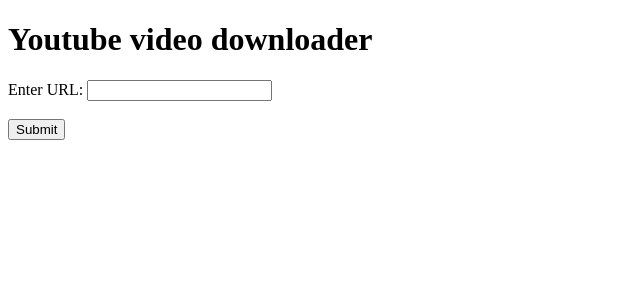
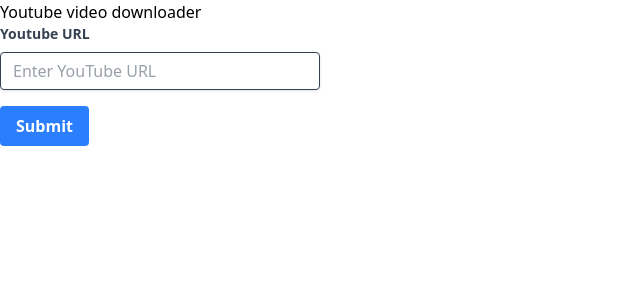
Before and after one commit to Hakuprogramming/youtubedl, a Django app: page / in a window 1280 px wide. Shown: the top 300 px of the page, without its empty margins (0-640 px from the left). Run offline with Django 5.2, Linux system fonts and the light colour scheme.

Commit message:
Change website ui

```diff
--- a/youtube/templates/hello/youtube.html
+++ b/youtube/templates/hello/youtube.html
@@ -1,17 +1,31 @@
 <!DOCTYPE html>
 <html>
+<head>
+    <script src="https://unpkg.com/@tailwindcss/browser@4"></script>
+</head>
 <body>
 
 <h1>Youtube video downloader</h1>
 
+<form action="" method="post">
+    {% csrf_token %}
+<div class="w-full max-w-xs">
+    <form class="bg-white shadow-md rounded px-8 pt-6 pb-8 mb-4">
+      <div class="mb-4">
+        <label class="block text-gray-700 text-sm font-bold mb-2" for="username">
+          Youtube URL
+        </label>
+        <input class="shadow appearance-none border rounded w-full py-2 px-3 text-gray-700 leading-tight focus:outline-none focus:shadow-outline" id="link" name="link" type="text" placeholder="Enter YouTube URL" required>
+      </div>
 
-<form action="" method="post">
-{% csrf_token %}
+      <div class="flex items-center justify-between">
+        <button class="bg-blue-500 hover:bg-blue-700 text-white font-bold py-2 px-4 rounded focus:outline-none focus:shadow-outline" type="submit">
+          Submit
+        </button>
+      </div>
+    </form>
 
-<label for="link">Enter URL:</label>
-<input type="text" id="link" name="link" required><br><br>
-<input type="submit" value="Submit">
+  </div>
 </form>
-
 </body>
 </html>
--- a/youtube/views.py
+++ b/youtube/views.py
@@ -13,7 +13,8 @@
 
         # yt-dlp で動画をダウンロード
         ydl_opts = {
-            'cookiesfrombrowser': 'chrome',
+            'format': 'bestvideo[ext=mp4]+bestaudio[ext=m4a]/best[ext=mp4]',
+            # 'cookiesfrombrowser': ('chrome', 'default', None, 'Meta'),
             'outtmpl': os.path.join(settings.MEDIA_ROOT, 'videos', '%(id)s.%(ext)s'), # 動画IDをファイル名に使用
             'noplaylist': True,
         }
```
Also changed, not shown: 1 other file.
